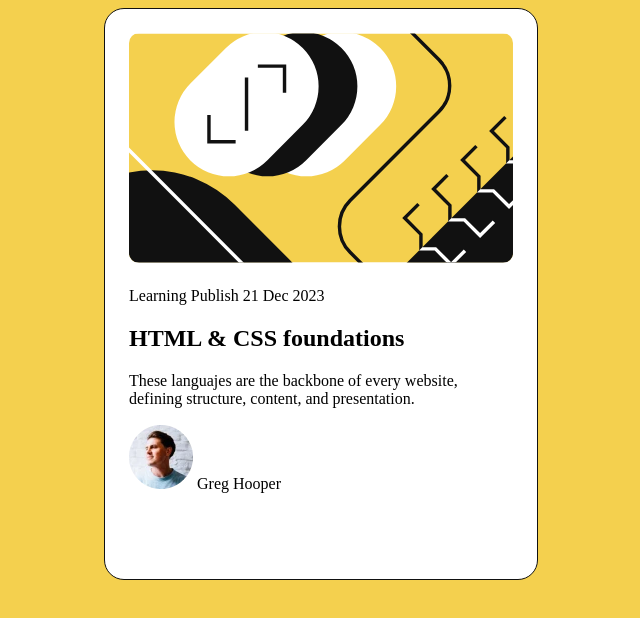
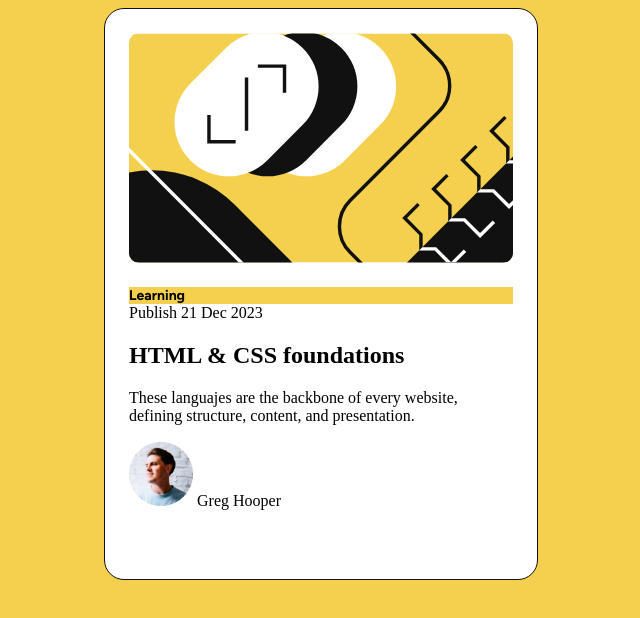
Before and after one commit to Alex-Guar/frontend-mentor-challenges, a website built with Vite: page blog-preview-card/index.html in a window 1280 px wide. Shown: the whole page, without its empty margins (319-959 px from the left). Built offline with nearby package versions, Linux system fonts and the light colour scheme.

Commit message:
add family font

```diff
--- a/blog-preview-card/index.html
+++ b/blog-preview-card/index.html
@@ -15,7 +15,7 @@
         <img class = "card-poster"
         src= "./src/assets/images/illustration-article.svg">
 
-        <section class="card-info"
+        <section class="card-info">
           <span class="card-status">
             Learning
           </span>
@@ -35,7 +35,7 @@
         <section class="card-by">
           <img class="card-by-avatar"
             src="./src/assets/images/image-avatar.webp">
-          <span class="="card-by-name"> Greg Hooper </span>
+          <span class="card-by-name"> Greg Hooper </span>
         </section>
 
       </div>
--- a/blog-preview-card/src/style.css
+++ b/blog-preview-card/src/style.css
@@ -46,9 +46,20 @@
   /* Border */
 
   --border-1: 1px;
-  @media (max-width: 1024px) {
+
+  /* family */
+
+
+@media (max-width: 1024px) {
     font-size: 16px;
   }
+}
+
+
+@font-face {
+    font-family: "Figtree";
+    src: url("./assets/fonts/Figtree-Italic-VariableFont_wght.ttf");
+    src: url("./assets/fonts/Figtree-VariableFont_wght.ttf");
 }
 
 
@@ -80,3 +91,15 @@ body {
   border-radius: var(--radius-2);
   margin-bottom: var(--space-4);
 }
+
+.card-info {
+  display: flex;
+  flex-direction: column;
+}
+
+.card-status{
+  background-color: var(--background-color-main);
+  font-family:  "Figtree";
+  font-size: 14px;
+  font-weight: bold;
+}
```
